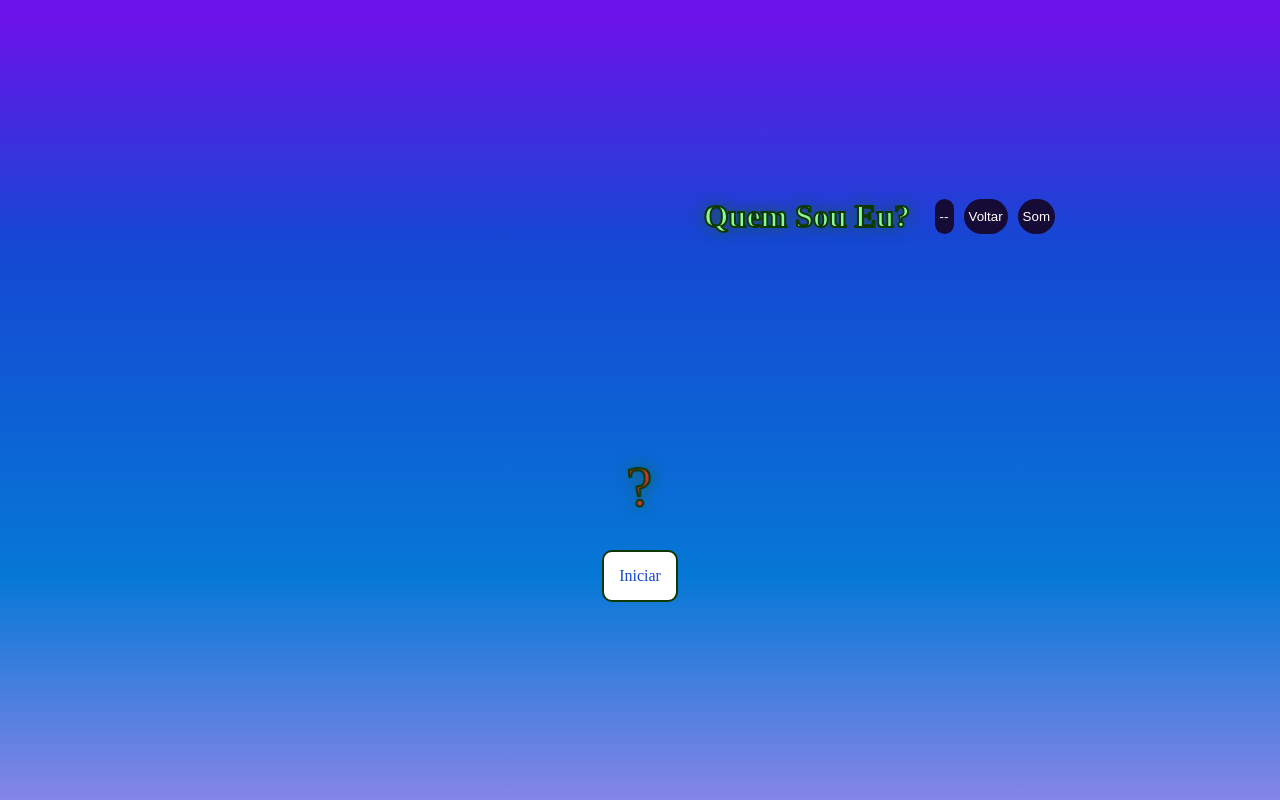
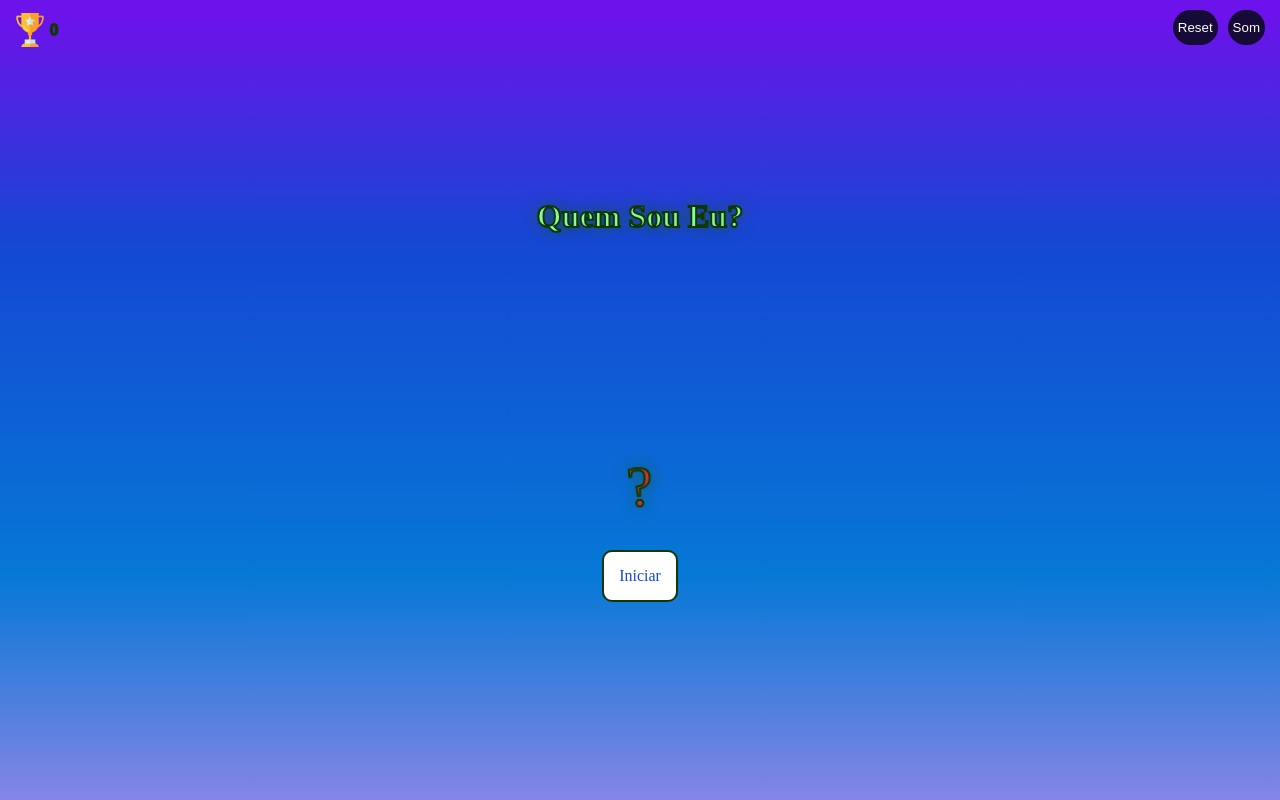
Before and after one commit to AdrianoAmorim/Quem-Sou-Eu-Game, a plain HTML site: page index.html in a window 1280 px wide. Drawn offline with Linux system fonts and the light colour scheme; a web font is replaced by a local one.

Commit message:
implementado design area de vitorias

```diff
--- a/assets/css/style.css
+++ b/assets/css/style.css
@@ -41,7 +41,7 @@ body {
 /*ESTILO DA LOGO DO GAME*/
 #boxLogoGame {
     display: flex;
-    justify-content: end;
+    justify-content: center;
     align-items: center;
     margin-bottom: 20px;
     width: 100%;
@@ -118,14 +118,30 @@ body {
     font-family: Patchwork;
     color: #1547d3;
 }
-/*ESTILO DO CONTADOR DA JOGADA*/
-.tempoJogo span{
-    font-size: 100px;
-    color: #fff;
-    font-weight: bold;
-    -webkit-text-stroke: 1px #0f3801;
+/*ESTILO DA AREA de VITORIAS*/
+.boxVitorias{
+    position: absolute;
+    display: flex;
+    justify-content: start;
+    align-items: center;
+    top: 10px;
+    left:10px;
+    width: 40px;
 }
+.boxVitorias img{
+    width: 100%;
+}
+.boxVitorias span{
+    font-size: 16px;
+    font-family: Patchwork ;
+    color:#fff;
+    -webkit-text-stroke: 2px #0f3801;
+}
+/*ESTILO DA CAIXA DE BOTOES DE OPCOES DO JOGO*/
 .boxOpc{
+    position: absolute;
+    right: 10px;
+    top: 10px;
    display: flex;
    justify-content: end;
    align-items: center;
@@ -138,6 +154,14 @@ body {
     margin: 0 5px;
     border: none;
     border-radius: 20px;
+}
+
+/*ESTILO DOS CONTADORES DO JOGO*/
+.tempoJogo span{
+    font-size: 100px;
+    color: #fff;
+    font-weight: bold;
+    -webkit-text-stroke: 1px #0f3801;
 }
 .boxContInicio{
     display: flex;
--- a/index.html
+++ b/index.html
@@ -17,12 +17,15 @@
     <div class="container">
 
         <div id="boxLogoGame">
+            <div class="boxVitorias">
+                <img src="assets/img/iconVitoria.png" alt="Icon-Vitoria"/>
+                <span>0</span>
+            </div>
             <div>
                 <h2>Quem Sou <span>Eu</span>?</h2>
             </div>
             <div class="boxOpc">
-                <button>--</button>
-                <button>Voltar</button>
+                <button>Reset</button>
                 <button>Som</button>
             </div>
         </div>
```
Also changed, not shown: assets/img/iconVitoria.png (added).
